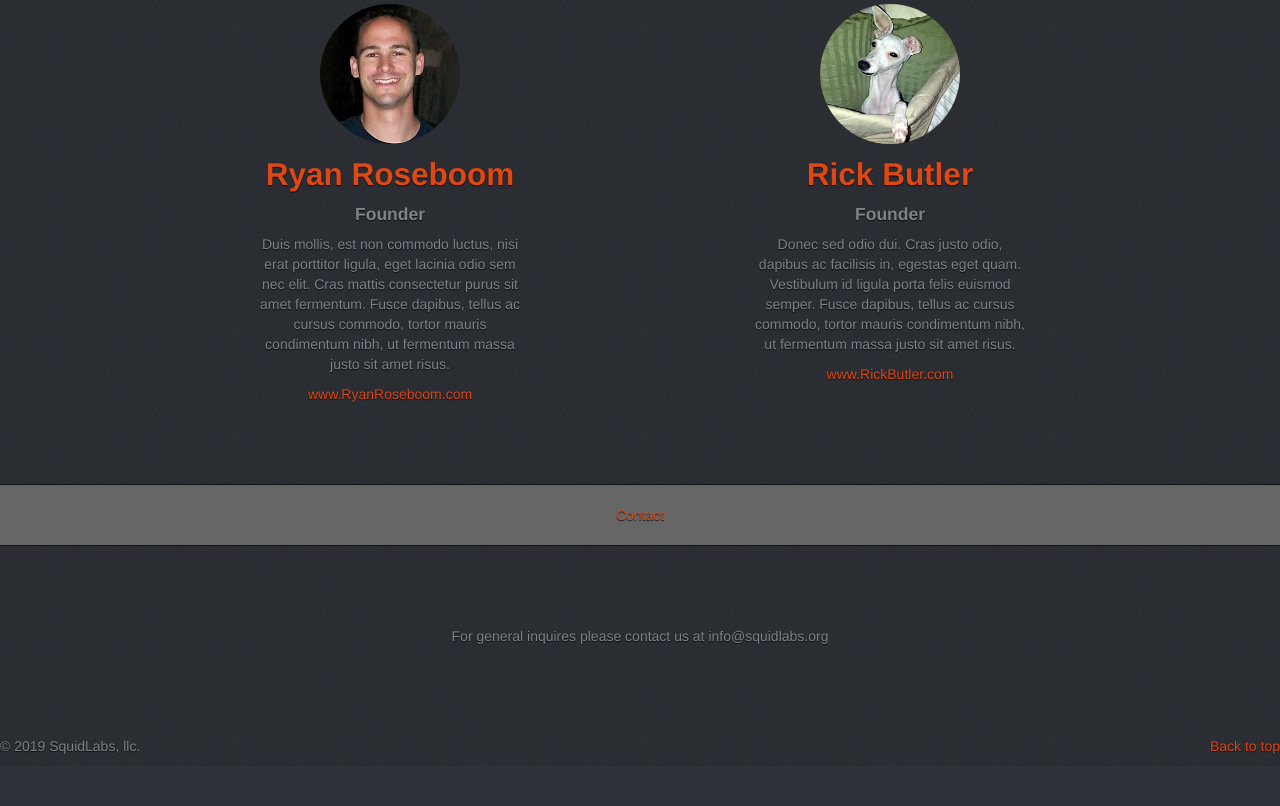
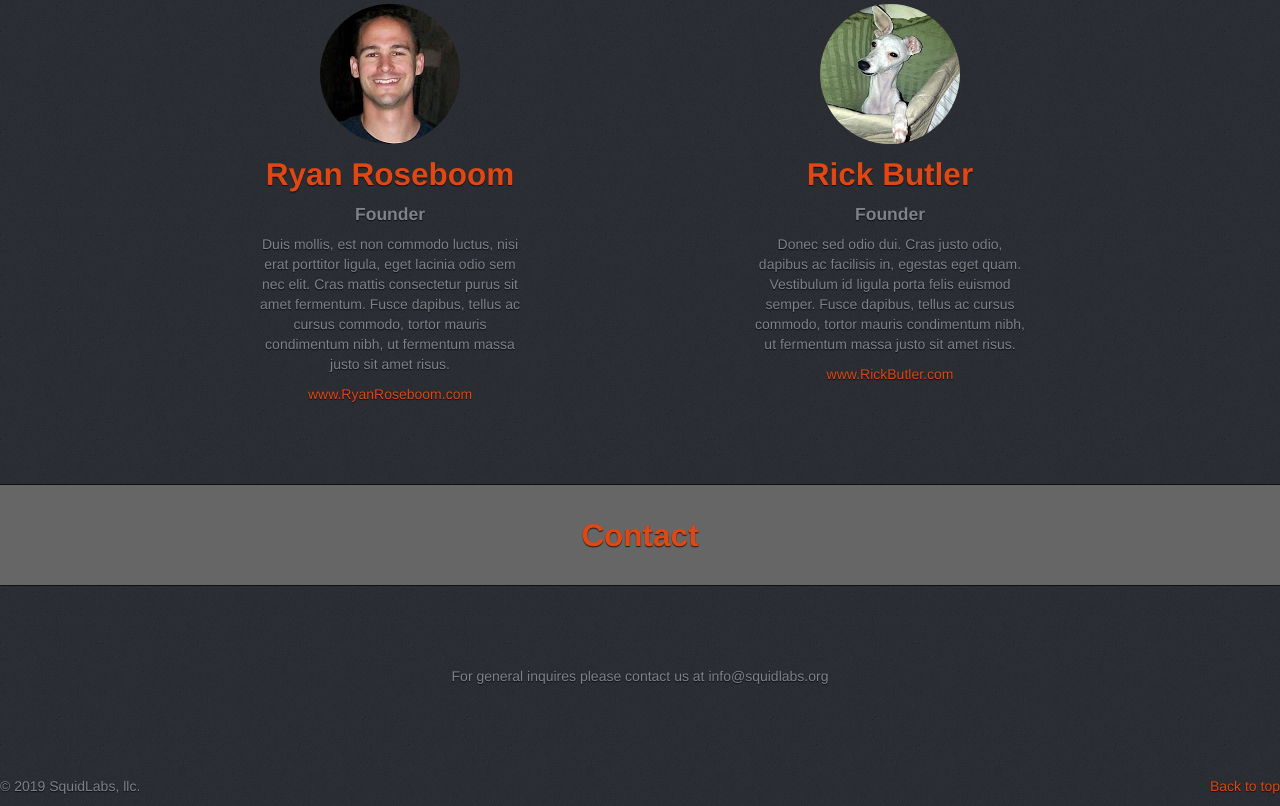
Before and after one commit to SquidLabs/SquidLabs.github.io, a website: page index.html in a window 1280 px wide. Shown: the part 1260-2066 px from the top of the page. Before the commit the page ends 2026 px from the top, so only its background shows below. Drawn offline with Linux system fonts and the light colour scheme.

Commit message:
Update index.html

```diff
--- a/index.html
+++ b/index.html
@@ -132,7 +132,7 @@
     </div>
 </div>
 <div  class="info-bar">
-    <div class="container"><a id="contact">Contact</a></div>
+    <div class="container"><h2><a id="contact">Contact</a></h2></div>
 </div>
 <div class="container">
     <div class="row">
```
